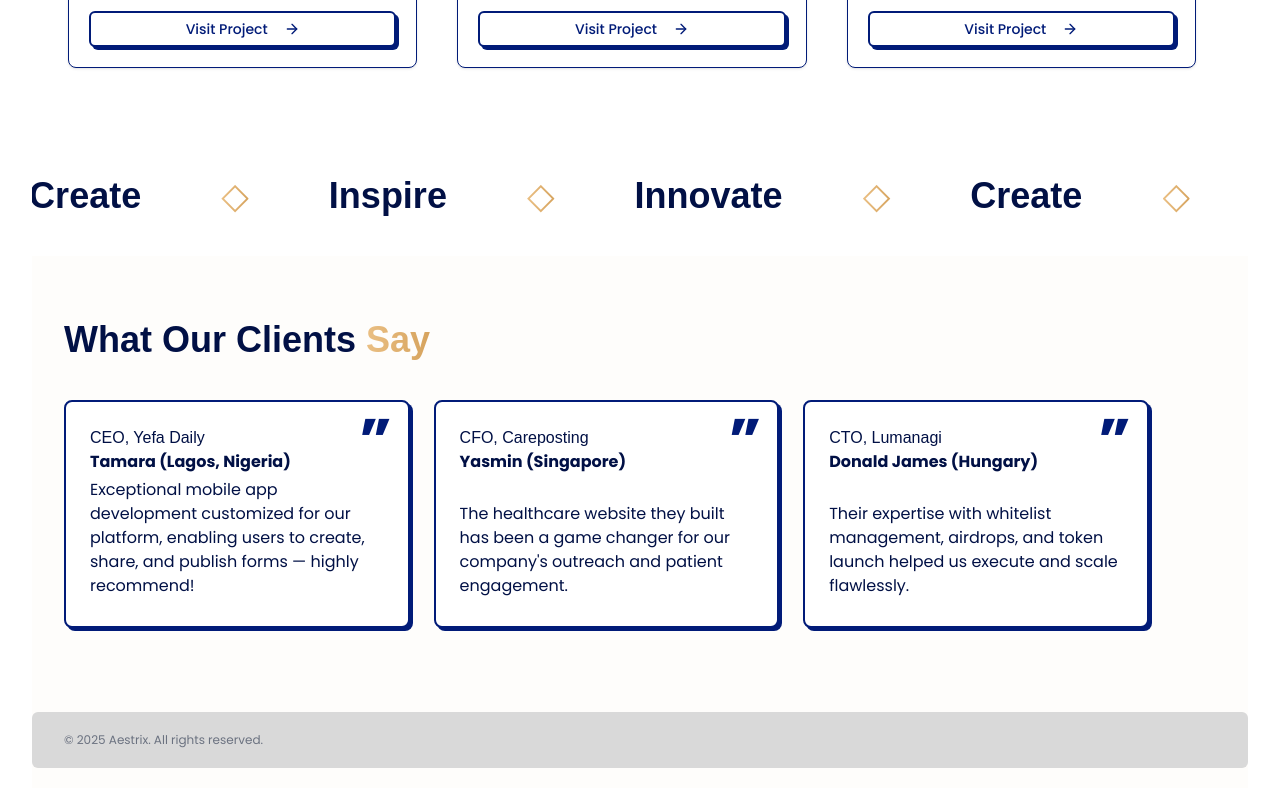
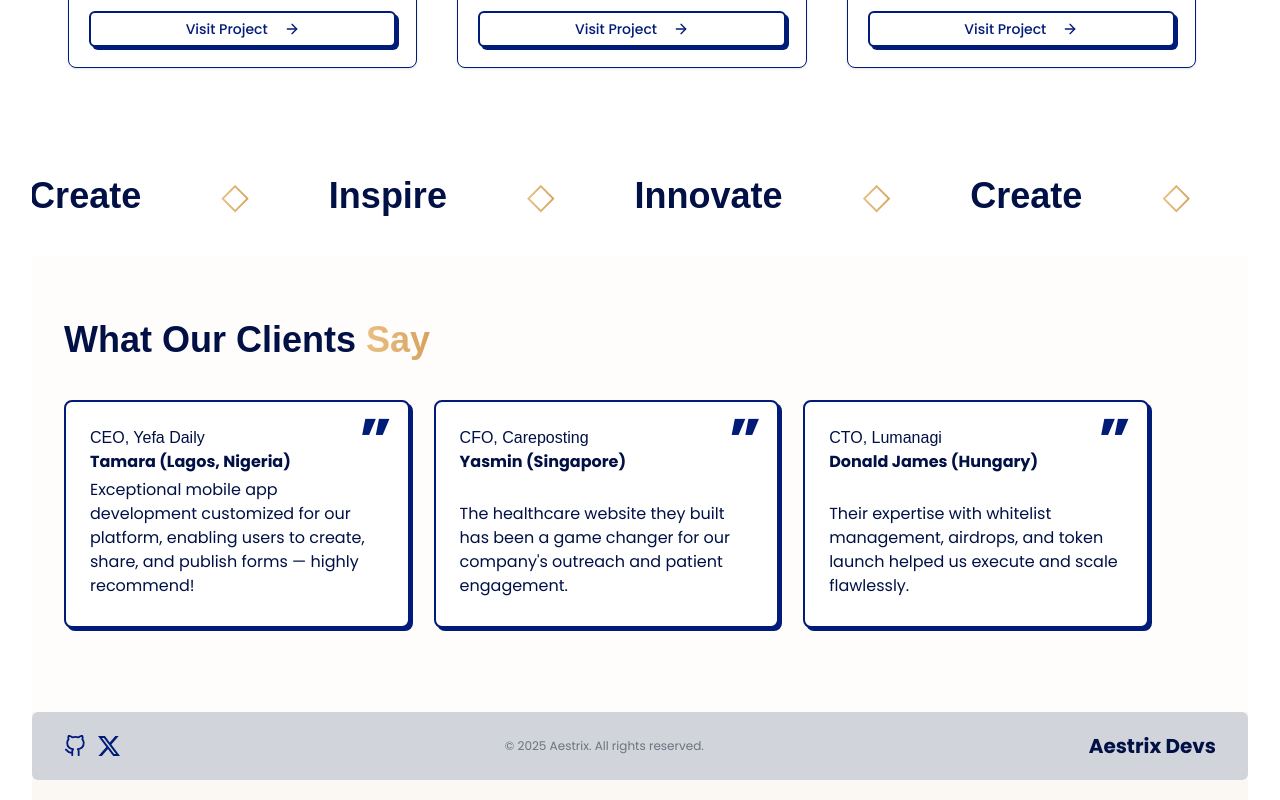
Before and after one commit to 0xDaniiel/Aestrix, a Next.js app: page / in a window 1280 px wide. Shown: the part 2736-3536 px from the top of the page. Built offline with nearby package versions, Linux system fonts and the light colour scheme; a web font is replaced by a local one.

Commit message:
make push

```diff
--- a/components/Footer.tsx
+++ b/components/Footer.tsx
@@ -1,15 +1,42 @@
 "use client";
-
+import Link from "next/link";
+import { BsTwitterX } from "react-icons/bs";
+import { FiGithub } from "react-icons/fi";
 import FadeInOnScroll from "@/components/FadeInOnScroll";
 
 const Footer = () => {
   return (
-    <div className="bg-[#FEFDFB] pb-5">
+    <div className="bg-[#fbf8f4] pb-5">
       <FadeInOnScroll>
-        <section className="max-w-7xl bg-[#D9D9D9] rounded-md flex items-center justify-between  mx-auto px-4 sm:px-6 lg:px-8 py-2 md:py-5">
+        <section className="max-w-7xl bg-[#D1D5DB] rounded-md flex items-center justify-between mx-auto px-4 sm:px-6 lg:px-8 py-2 md:py-5">
+          <div className="flex items-center gap-3">
+            <Link
+              href="https://github.com/aestrix-dev"
+              target="_blank"
+              rel="noopener noreferrer"
+            >
+              <FiGithub
+                size={22}
+                className="text-[#011B78] hover:opacity-80 transition"
+              />
+            </Link>
+            <Link
+              href="https://x.com/aestrixdevs"
+              target="_blank"
+              rel="noopener noreferrer"
+            >
+              <BsTwitterX
+                size={22}
+                className="text-[#011B78] hover:opacity-80 transition"
+              />
+            </Link>
+          </div>
+
           <p className="text-xs text-gray-500">
             &copy; {new Date().getFullYear()} Aestrix. All rights reserved.
           </p>
+
+          <h3 className="text-xl text-[#011045] font-semibold">Aestrix Devs</h3>
         </section>
       </FadeInOnScroll>
     </div>
```
Also changed, not shown: 1 other file (tests, documents, lock files or other folders).
